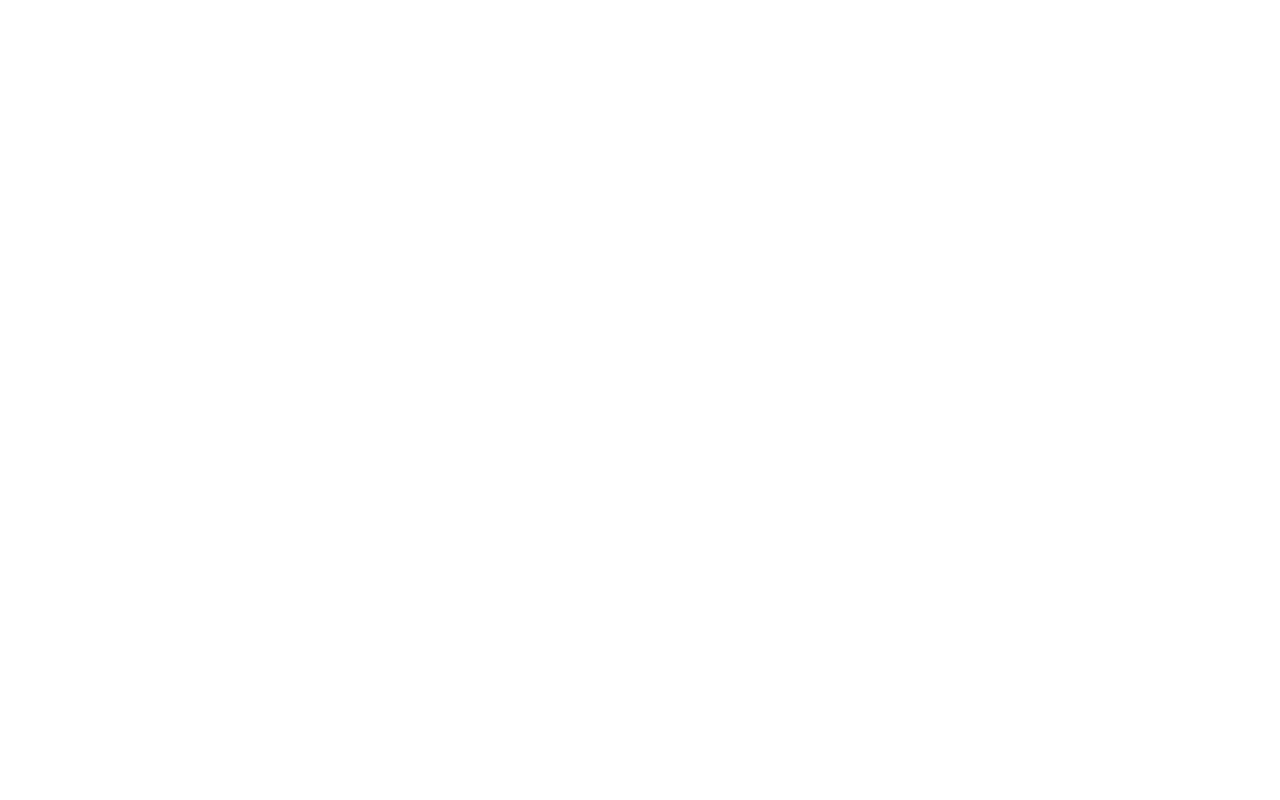
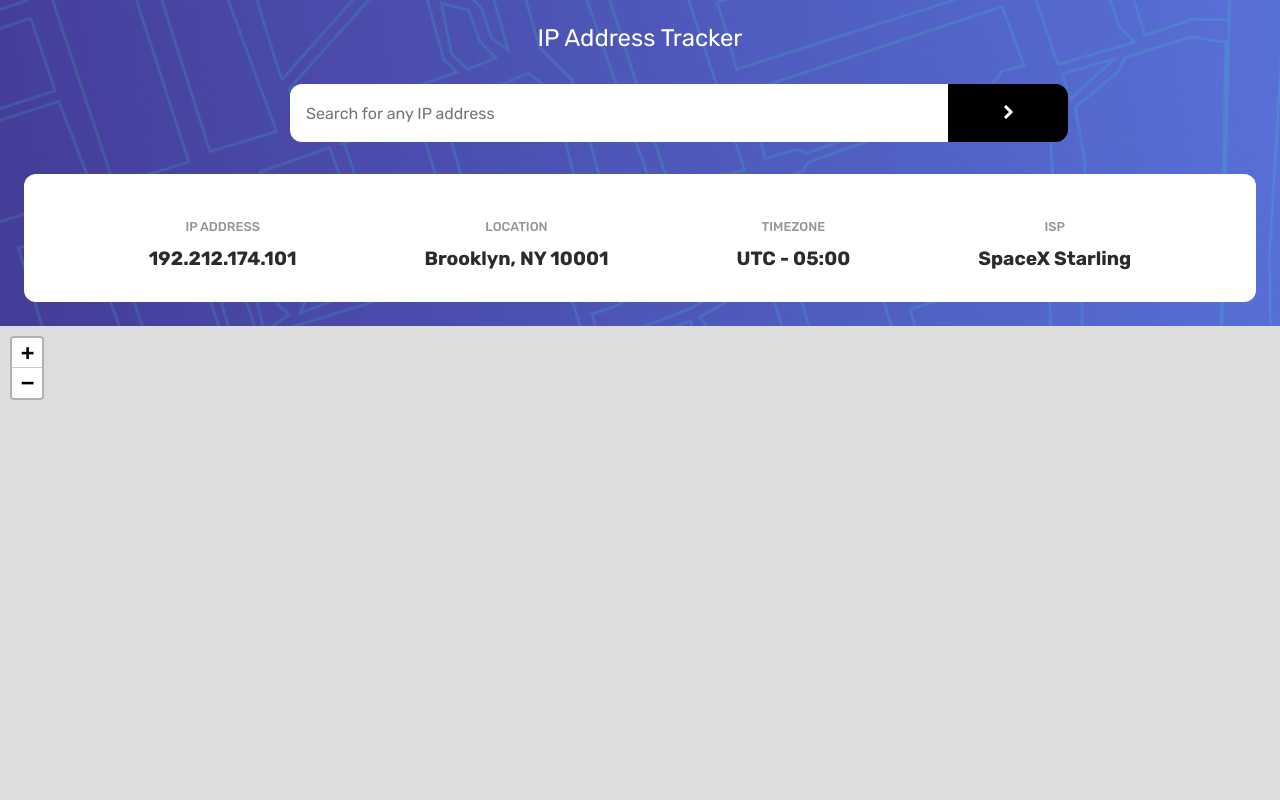
Before and after one commit to kaiohnr/ip-address-tracker, a plain HTML site: page index.html in a window 1280 px wide. Shown: the top 800 px of the page. Drawn offline with nearby package versions, Linux system fonts and the light colour scheme.

Commit message:
finish project

```diff
--- a/index.html
+++ b/index.html
@@ -1,11 +1,57 @@
 <!DOCTYPE html>
 <html lang="en">
-<head>
-  <meta charset="UTF-8">
-  <meta http-equiv="X-UA-Compatible" content="IE=edge">
-  <meta name="viewport" content="width=device-width, initial-scale=1.0">
-  <title>Document</title>
-</head>
-<body>
-</body>
+  <head>
+    <meta charset="UTF-8" />
+    <meta http-equiv="X-UA-Compatible" content="IE=edge" />
+    <meta name="viewport" content="width=device-width, initial-scale=1.0" />
+    <title>IP ADdress Tracker</title>
+    <link rel="icon" href="images/favicon-32x32.png" />
+    <link rel="stylesheet" href="styles/styles.css" />
+    <link
+      rel="stylesheet"
+      href="https://unpkg.com/leaflet@1.8.0/dist/leaflet.css"
+      integrity="sha512-hoalWLoI8r4UszCkZ5kL8vayOGVae1oxXe/2A4AO6J9+580uKHDO3JdHb7NzwwzK5xr/Fs0W40kiNHxM9vyTtQ=="
+      crossorigin=""
+    />
+    <script
+      src="https://unpkg.com/leaflet@1.8.0/dist/leaflet.js"
+      integrity="sha512-BB3hKbKWOc9Ez/TAwyWxNXeoV9c1v6FIeYiBieIWkpLjauysF18NzgR1MBNBXf8/KABdlkX68nAhlwcDFLGPCQ=="
+      crossorigin=""
+    ></script>
+  </head>
+  <body>
+    <header class="main--header">
+      <h1 class="main--header__title">IP Address Tracker</h1>
+      <label class="label--search" for="">
+        <input type="text" placeholder="Search for any IP address" class="insert--ip" />
+        <button class="btn-search--ip">
+          <img src="images/icon-arrow.svg" alt="" class="arrow-img" />
+        </button>
+      </label>
+      <div class="informations--container">
+        <ul class="informations--container__list">
+          <li class="list--item">
+            <p class="list--item__title">IP ADDRESS</p>
+            <p class="list--item__data" id="ip--data">192.212.174.101</p>
+          </li>
+          <li class="list--item">
+            <p class="list--item__title">LOCATION</p>
+            <p class="list--item__data" id="address--data">Brooklyn, NY 10001</p>
+          </li>
+          <li class="list--item">
+            <p class="list--item__title">TIMEZONE</p>
+            <p class="list--item__data" id="timezone--data">UTC - 05:00</p>
+          </li>
+          <li class="list--item">
+            <p class="list--item__title">ISP</p>
+            <p class="list--item__data" id="isp--data">SpaceX Starling</p>
+          </li>
+        </ul>
+      </div>
+    </header>
+    <main>
+      <div id="map"></div>
+    </main>
+    <script src="scripts/app.js"></script>
+  </body>
 </html>
--- /dev/null
+++ b/scripts/app.js
@@ -0,0 +1,67 @@
+const getIpAddress = document.querySelector('.insert--ip');
+const btnSearchIpAddress = document.querySelector('.btn-search--ip');
+
+// Create map object
+const map = L.map('map').setView([51.505, -0.09], 13);
+
+let ipAddressEl = document.querySelector('#ip--data');
+let locationEl = document.querySelector('#address--data');
+let timezoneEl = document.querySelector('#timezone--data');
+let ispEl = document.querySelector('#isp--data');
+
+btnSearchIpAddress.addEventListener('click', function () {
+  let lat;
+  let lng;
+
+  // Get inserted IP Address
+  const ipAddress = getIpAddress.value;
+
+  if (!ipAddress) return;
+
+  fetch(
+    `https://api.ipgeolocation.io/ipgeo?apiKey=fbb3c795f85e45eda9e5e6715c9c035a&ip=${ipAddress}`
+  )
+    .then((res) => {
+      if (!res.ok) throw new Error('Something went wrong, try again!');
+      return res.json();
+    })
+    .then((data) => {
+      lat = data.latitude;
+      lng = data.longitude;
+      ipAddressEl.textContent = data.ip;
+      locationEl.textContent = data.country_capital;
+      timezoneEl.textContent = data.time_zone.name;
+      ispEl.textContent = data.isp;
+
+      createMap(lat, lng);
+    })
+    .catch((error) => {
+      console.log(error.message);
+    });
+});
+
+const createMap = function (lat, lng) {
+
+  // Go to the specified latitude and longitude
+  map.flyTo([lat, lng]);
+
+
+  // Generate map
+  L.tileLayer(
+    'https://api.mapbox.com/styles/v1/{id}/tiles/{z}/{x}/{y}?access_token={accessToken}',
+    {
+      attribution: `Map data &copy; <a href="https://www.openstreetmap.org/copyright">OpenStreetMap</a> contributors,
+        Imagery © <a href="https://www.mapbox.com/">Mapbox</a>`,
+      maxZoom: 18,
+      id: 'mapbox/streets-v11',
+      tileSize: 512,
+      zoomOffset: -1,
+      accessToken:
+        'pk.eyJ1Ijoia2Fpb2huciIsImEiOiJjbDJycnUzNWEwbGVsM2RxaWdmcHFhazZwIn0.AOg9nsCmAJqikqQaU83Akw',
+    }
+  ).addTo(map);
+
+  // Create marker and change icon
+  const markerIcon = L.icon({ iconUrl: 'images/icon-location.svg' });
+  const marker = L.marker([lat, lng], { icon: markerIcon, opacity: 1.0 }).addTo(map);
+};
--- /dev/null
+++ b/styles/styles.css
@@ -0,0 +1,129 @@
+@import url('https://fonts.googleapis.com/css2?family=Rubik:wght@400;500;700&display=swap');
+@import url('https://fonts.googleapis.com/css2?family=JetBrains+Mono:wght@500&display=swap');
+
+* {
+  padding: 0;
+  margin: 0;
+  box-sizing: border-box;
+}
+
+.main--header {
+  text-align: center;
+  padding: 1.5rem;
+  width: 100%;
+  background-image: url(/images/pattern-bg.png);
+  background-size: cover;
+}
+
+.main--header__title {
+  font-size: 1.5rem;
+  font-family: 'Rubik', sans-serif;
+  margin-bottom: 2rem;
+  color: white;
+  font-weight: 400;
+}
+
+.label--search {
+  position: relative;
+  display: flex;
+  justify-content: center;
+  align-items: center;
+}
+
+.insert--ip {
+  outline: none;
+  border: none;
+  width: 80%;
+  max-width: 700px;
+  height: 58px;
+  padding: 0 16px;
+  border-radius: 12px;
+  font-family: 'Rubik', sans-serif;
+  font-weight: 400;
+  font-size: 1rem;
+}
+
+.btn-search--ip {
+  position: absolute;
+  top: 0;
+  right: 0;
+  bottom: 0;
+  left: 75%;
+  background-color: black;
+  cursor: pointer;
+  border-radius: 12px;
+  border-bottom-left-radius: 0;
+  border-top-left-radius: 0;
+  border: 1px solid black;
+  width: 30%;
+  max-width: 80px;
+}
+
+@media (min-width: 600px) {
+  .btn-search--ip {
+    max-width: 110px;
+  }
+}
+
+@media (min-width: 600px) {
+  .btn-search--ip {
+    max-width: 120px;
+  }
+}
+
+@media (min-width: 915) {
+  .btn-search--ip {
+    max-width: 120px;
+  }
+}
+
+.informations--container {
+  margin-top: 2rem;
+  text-align: center;
+  width: 100%;
+}
+
+.informations--container__list {
+  display: flex;
+  flex-direction: column;
+  align-items: center;
+  justify-content: center;
+  list-style: none;
+  gap: 0.8rem;
+  background-color: white;
+  padding: 0.4rem;
+  border-radius: 12px;
+}
+
+@media (min-width: 1060px) {
+  .informations--container__list {
+    flex-direction: row;
+    padding: 2rem;
+    gap: 8rem;
+  }
+}
+
+.list--item__title {
+  font-family: 'Rubik', sans-serif;
+  padding: 0.8rem;
+  color: hsl(0, 0%, 59%);
+  font-weight: 500;
+  font-size: 0.8rem;
+}
+
+.list--item__data {
+  font-size: 1.2rem;
+  color: hsl(0, 0%, 17%);
+  font-family: 'Rubik', sans-serif;
+  font-weight: 700;
+}
+
+#map {
+  height: 350px;
+}
+
+@media (min-width: 1040px) {
+  #map {
+    height: 100vh;
+  }
+}
```
Also changed, not shown: images/favicon-32x32.png (added), images/icon-arrow.svg (added), images/icon-location.svg (added), images/pattern-bg.png (added).
